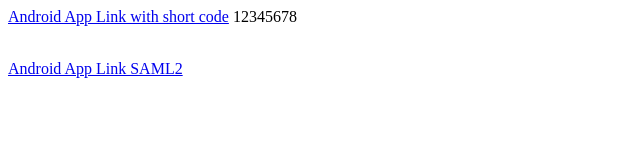
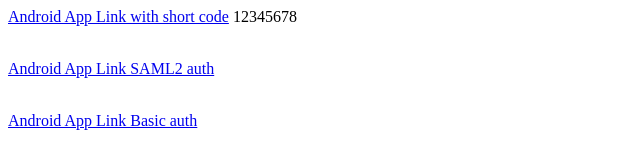
Before and after one commit to krisztian-jani/krisztian-jani.github.io, a plain HTML site: page index.html in a window 1280 px wide. Shown: the whole page, without its empty margins (0-640 px from the left). Drawn offline with Linux system fonts and the light colour scheme.

Commit message:
Added Basic auth link

```diff
--- a/index.html
+++ b/index.html
@@ -1,2 +1,3 @@
 <p><a href="https://mail.mrmikelandis.com/deeplink?id=12345678">Android App Link with short code</a> 12345678</p>
-<p><br /> <a href="https://mail.mrmikelandis.com/mobileservices/deeplinks/applicationID/config?host=mobilepreview-ad9a3f3b6.hana.ondemand.com&amp;port=443&amp;protocol=https&amp;authType=saml2.web.post&amp;authChallengeHeader=com.sap.cloud.security.login&amp;endpointUri=%2FSAMLAuthLauncher&amp;redirectParam=finishEndpointParam&amp;requireOtp=false">Android App Link SAML2</a></p>
+<p><br /> <a href="https://mail.mrmikelandis.com/mobileservices/deeplinks/applicationID/config?host=mobilepreview-ad9a3f3b6.hana.ondemand.com&port=443&protocol=https&authType=saml2.web.post&authChallengeHeader=com.sap.cloud.security.login&amp;endpointUri=%2FSAMLAuthLauncher&amp;redirectParam=finishEndpointParam&amp;requireOtp=false">Android App Link SAML2 auth</a></p>
+<p><br /> <a href="https://mail.mrmikelandis.com/mobileservices/deeplinks/applicationID/config?host=mobilepreview-ad9a3f3b6.hana.ondemand.com&port=443&protocol=https&authType=basic.default&requireOtp=false">Android App Link Basic auth</a></p>
```
